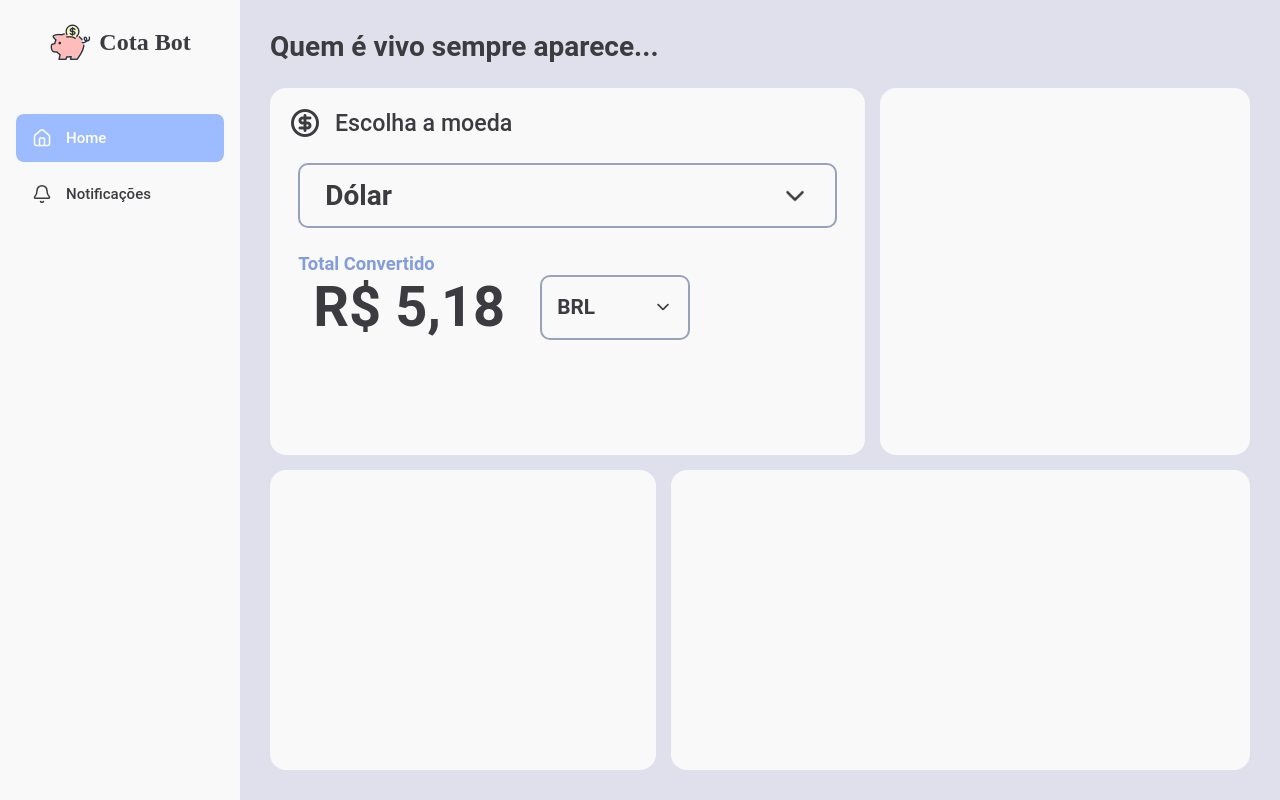
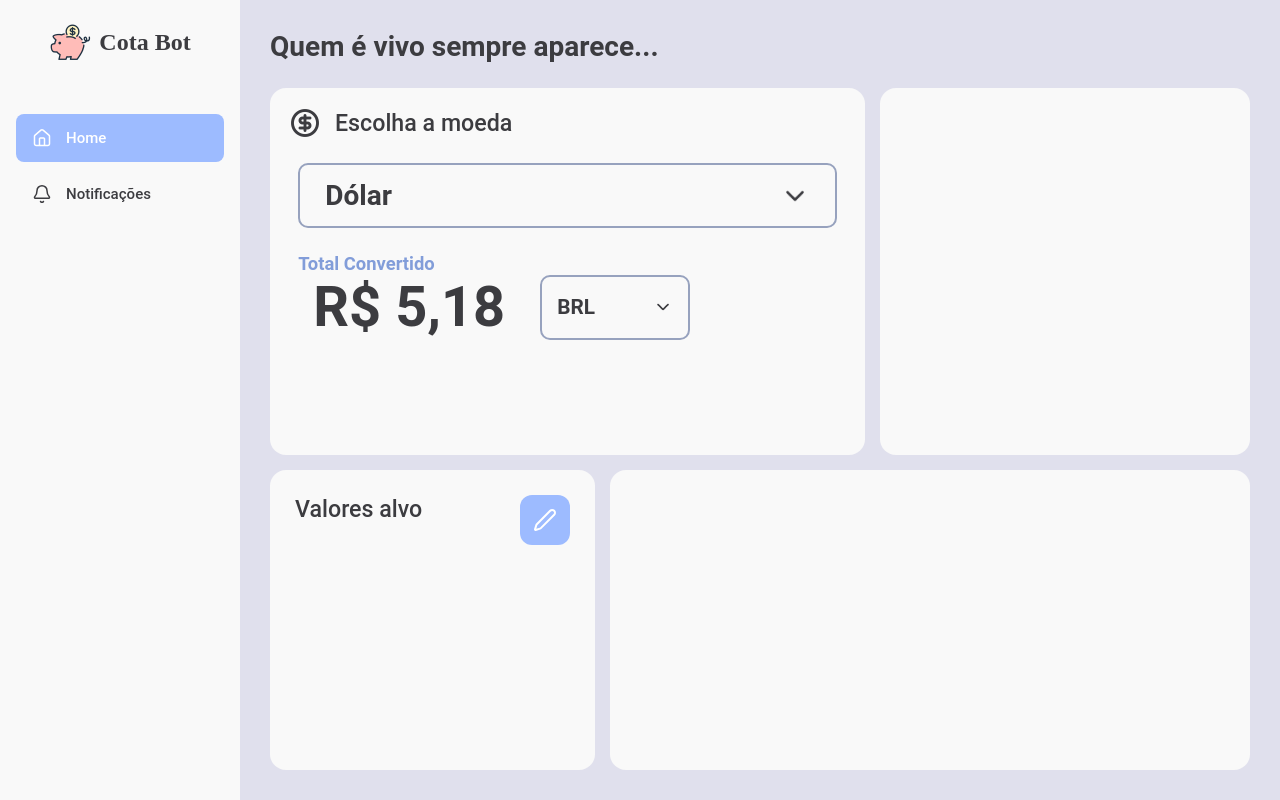
Before and after one commit to AlessaLeit/frontend-cotabot, a React (Vite) app: page / in a window 1280 px wide. Built offline with nearby package versions, Linux system fonts and the light colour scheme; a web font is replaced by a local one.

Commit message:
feat: inicia componente de valores alvo

```diff
--- a/src/components/Home/Graphic/Graphic.scss
+++ b/src/components/Home/Graphic/Graphic.scss
@@ -1,5 +1,5 @@
 .graphic {
-    flex: 6;
+    flex: 7;
     background: #F9F9F9;
     border-radius: 16px;
 }
--- a/src/components/Home/TargetValues/TargetValues.jsx
+++ b/src/components/Home/TargetValues/TargetValues.jsx
@@ -4,7 +4,14 @@ import "./TargetValues.scss";
 export default function TargetValues() {
     return (
         <section className="target-values">
-
+            <header>
+                <p>Valores alvo</p>
+                <button>
+                    <svg width="24" height="24" viewBox="0 0 24 24" fill="none" xmlns="http://www.w3.org/2000/svg">
+                        <path d="M21.1741 6.81201C21.7028 6.28344 21.9998 5.56648 21.9999 4.81887C22 4.07125 21.7031 3.35422 21.1746 2.82551C20.646 2.29681 19.929 1.99973 19.1814 1.99963C18.4338 1.99954 17.7168 2.29644 17.1881 2.82501L3.84206 16.174C3.60988 16.4055 3.43817 16.6905 3.34206 17.004L2.02106 21.356C1.99521 21.4425 1.99326 21.5344 2.01541 21.6219C2.03756 21.7094 2.08298 21.7892 2.14685 21.853C2.21073 21.9168 2.29068 21.9621 2.37821 21.9841C2.46575 22.0061 2.55762 22.004 2.64406 21.978L6.99706 20.658C7.31023 20.5628 7.59523 20.3921 7.82706 20.161L21.1741 6.81201Z" stroke="white" stroke-width="2" stroke-linecap="round" stroke-linejoin="round"/>
+                    </svg>
+                </button>
+            </header>
         </section>
     );
 }
--- a/src/components/Home/TargetValues/TargetValues.scss
+++ b/src/components/Home/TargetValues/TargetValues.scss
@@ -1,5 +1,44 @@
 .target-values {
-    flex: 4;
+    flex: 3;
     background: #F9F9F9;
     border-radius: 16px;
+    padding: 25px;
+
+    header {
+        display: flex;
+        align-items: center;
+        gap: 15px;
+        font-weight: 500;
+        font-size: 2.9vh;
+
+
+        p {
+            margin-bottom: auto;
+        }
+
+        img {
+            height: 30px;
+            width: 30px;
+        }
+
+        button {
+            height: 50px;
+            width: 50px;
+            background: #9DBBFF;
+            border: 0;
+            border-radius: 12px;
+            margin-left: auto;
+            display: flex;
+            align-items: center;
+            justify-content: center;
+        }
+
+        button:hover {
+            background: #7395e6;
+            transition:
+                background-color 0.4s ease,
+                color 0.4s ease;
+        }
+    }
+
 }
```
